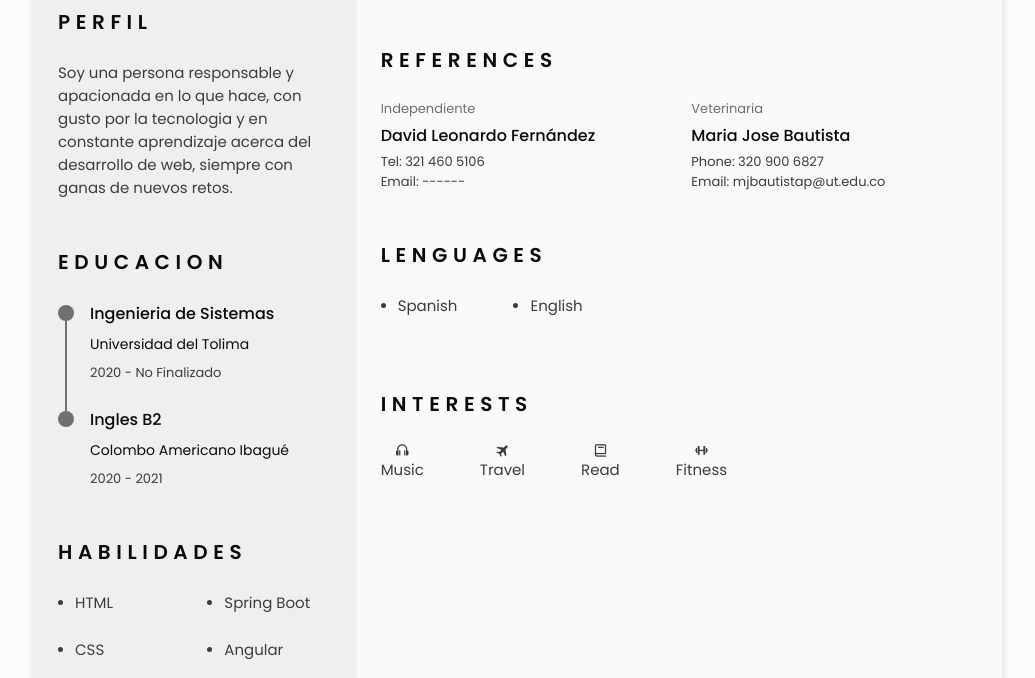
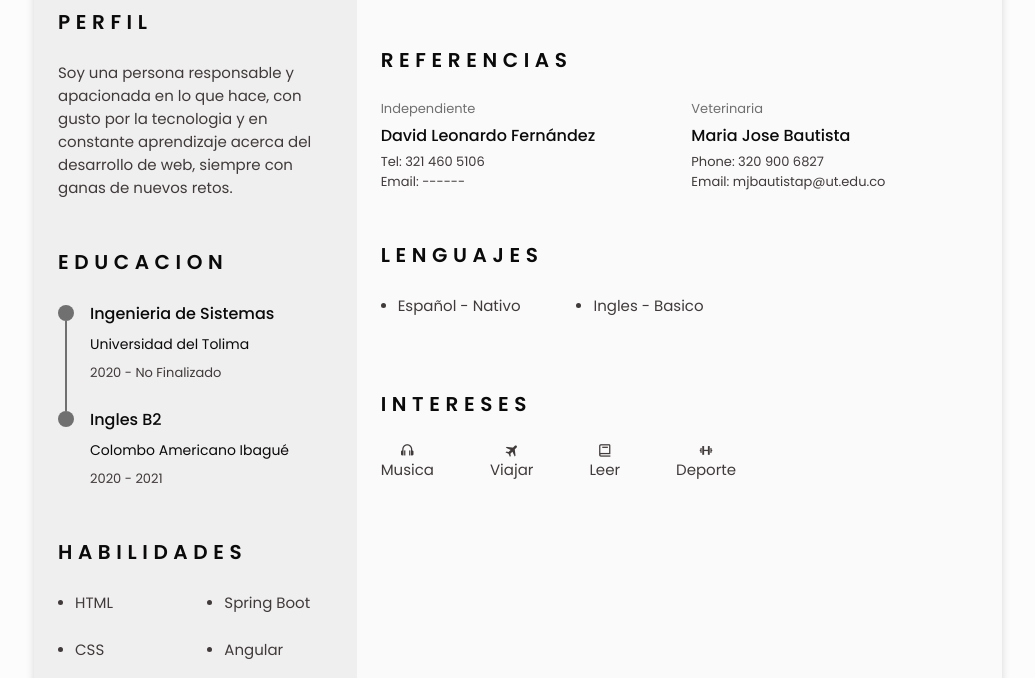
Before and after one commit to JuanNicolas14/cv, a plain HTML site: page index.html in a window 1280 px wide. Shown: the part 647-1325 px from the top of the page, without its empty margins (122-1157 px from the left). Drawn offline with nearby package versions, Linux system fonts and the light colour scheme.

Commit message:
3 commit - Modifique algunas palabras

```diff
--- a/index.html
+++ b/index.html
@@ -284,7 +284,7 @@
 
           <!--========== REFERENCES ==========-->
           <section class="references section" id="references">
-            <h2 class="section-title">References</h2>
+            <h2 class="section-title">Referencias</h2>
             <div class="references__container bd-grid">
               <div class="references__content bd-grid">
                 <span class="references__subtitle"> Independiente </span>
@@ -307,15 +307,15 @@
 
           <!--========== LANGUAGES ==========-->
           <section class="languages section">
-            <h2 class="section-title">Lenguages</h2>
+            <h2 class="section-title">Lenguajes</h2>
 
             <div class="languages__container">
               <ul class="languages__content bd-grid">
                 <li class="languages__name">
-                  <span class="languages__circle"></span> Spanish
+                  <span class="languages__circle"></span> Español - Nativo
                 </li>
                 <li class="languages__name">
-                  <span class="languages__circle"></span> English
+                  <span class="languages__circle"></span> Ingles - Basico
                 </li>
               </ul>
             </div>
@@ -323,23 +323,23 @@
 
           <!--========== INTERESTS ==========-->
           <section class="interests section">
-            <h2 class="section-title">Interests</h2>
+            <h2 class="section-title">Intereses</h2>
             <div class="interests__container bd-grid">
               <div class="interests__content">
                 <i class="bx bx-headphone"></i>
-                <span class="interests__name">Music</span>
+                <span class="interests__name">Musica</span>
               </div>
               <div class="interests__content">
                 <i class="bx bxs-plane-alt"></i>
-                <span class="interests__name">Travel</span>
+                <span class="interests__name">Viajar</span>
               </div>
               <div class="interests__content">
                 <i class="bx bx-book"></i>
-                <span class="interests__name">Read</span>
+                <span class="interests__name">Leer</span>
               </div>
               <div class="interests__content">
                 <i class="bx bx-dumbbell"></i>
-                <span class="interests__name">Fitness</span>
+                <span class="interests__name">Deporte</span>
               </div>
             </div>
           </section>
```
